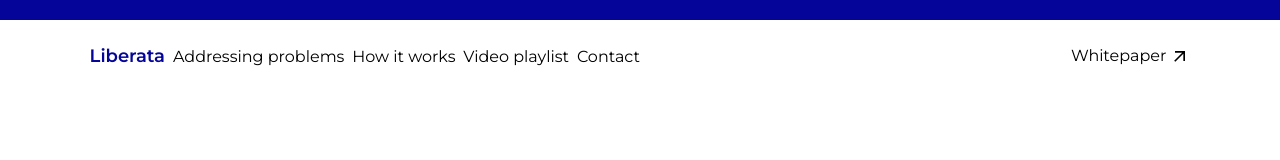
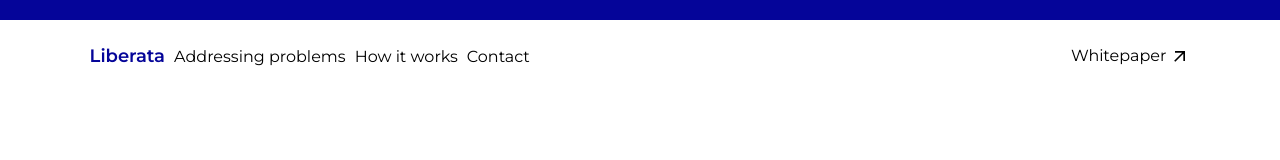
Before and after one commit to christinapan98/liberata, a React (Create React App) app: page / in a window 1280 px wide. Shown: the top 160 px of the page. Built offline with nearby package versions, Linux system fonts and the light colour scheme.

Commit message:
header updates

```diff
--- a/src/components/Header.css
+++ b/src/components/Header.css
@@ -24,7 +24,7 @@
 
 .Header-nav {
   display: flex;
-  width: 50%;
+  width: 40%;
   align-items: center;
   justify-content: space-between;
 }
--- a/src/components/Header.tsx
+++ b/src/components/Header.tsx
@@ -18,9 +18,9 @@ function Header() {
               <a href="#section-three">
                 How it works
               </a>
-              <a href="#section-four">
+              {/* <a href="#section-four">
                 Video playlist
-              </a>
+              </a> */}
               <a href="#section-five">
                 Contact
               </a>
```
